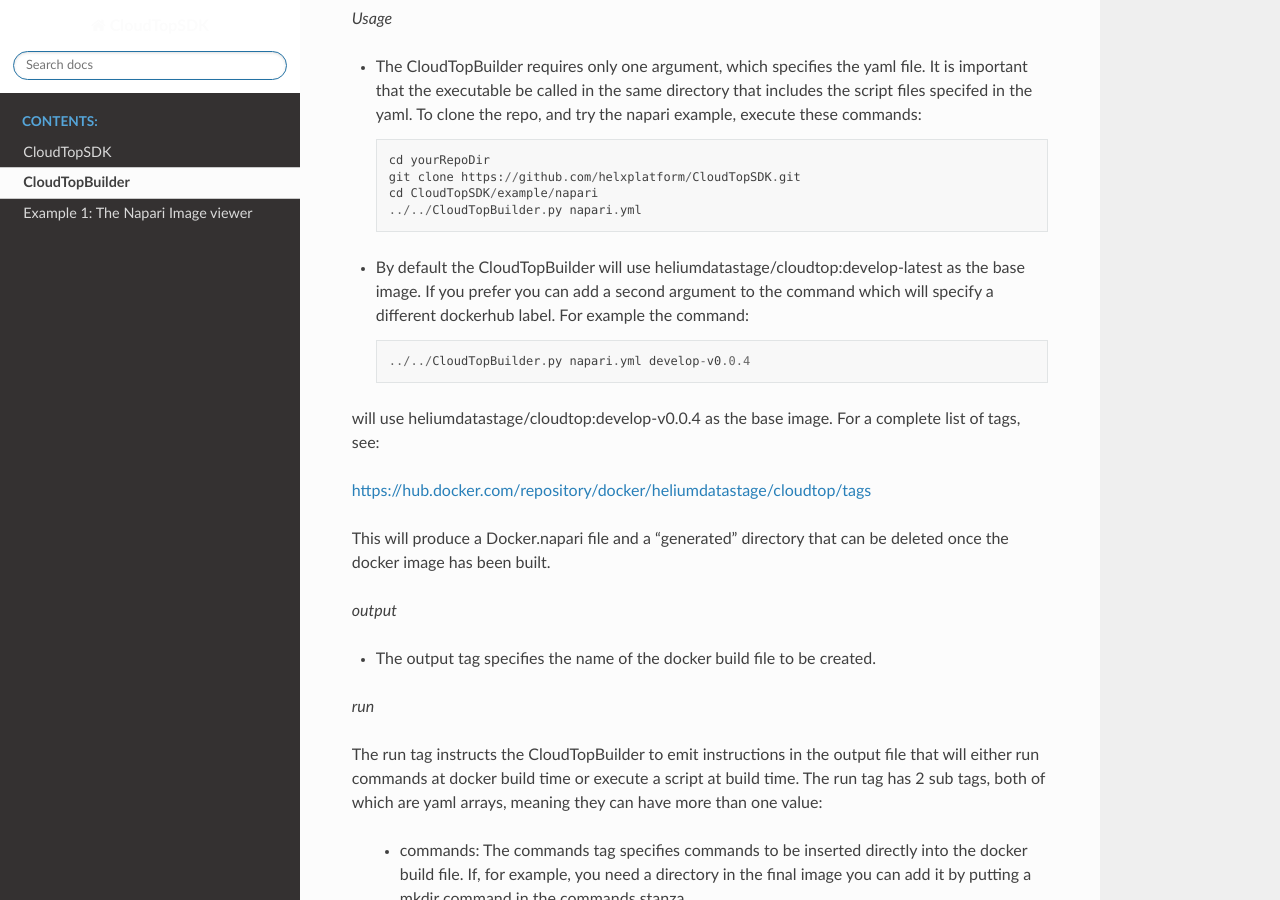
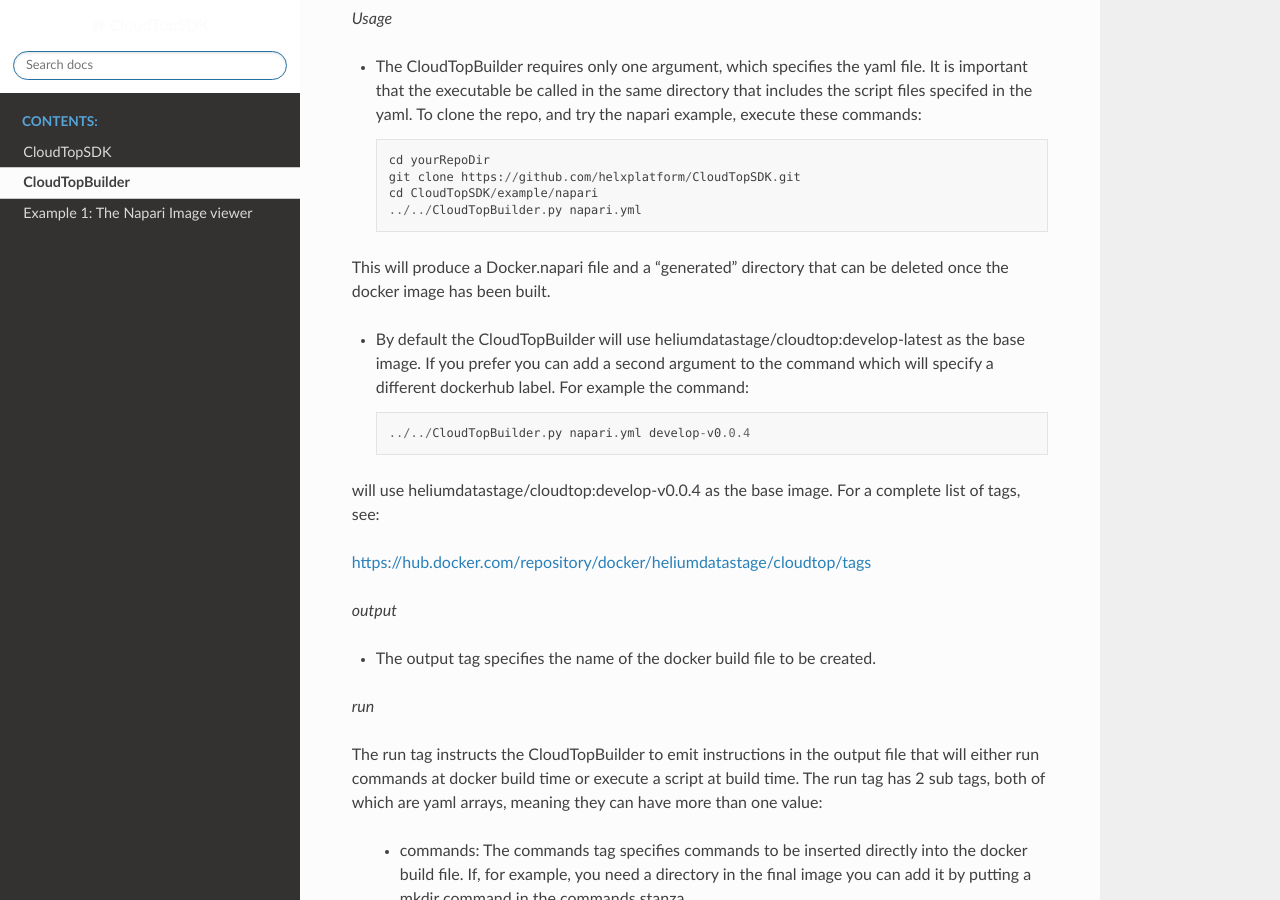
Before and after one commit to helxplatform/CloudTopSDK-docs, a Sphinx documentation site: the page built from docs/source/CloudTopBuilder.rst, in a window 1280 px wide and 900 px high, scrolled down 321 px. Built offline with Sphinx 7.4.7 and the Read the Docs theme 2.0.0, drawn with Linux system fonts in a browser that asks for light colours; some of the changed lines change nothing that is shown.

Commit message:
fixed the ordering issue

```diff
--- a/docs/source/CloudTopBuilder.rst
+++ b/docs/source/CloudTopBuilder.rst
@@ -12,6 +12,8 @@
    cd CloudTopSDK/example/napari
    ../../CloudTopBuilder.py napari.yml
 
+This will produce a Docker.napari file and a "generated" directory that can be deleted once the docker image has been built.
+
 *  By default the CloudTopBuilder will use heliumdatastage/cloudtop:develop-latest as the base image. If you prefer you can add a second argument to the command which will specify a different dockerhub label. For example the command::
 
    ../../CloudTopBuilder.py napari.yml develop-v0.0.4
@@ -20,8 +22,6 @@
 
 https://hub.docker.com/repository/docker/heliumdatastage/cloudtop/tags
 
-
-This will produce a Docker.napari file and a "generated" directory that can be deleted once the docker image has been built.
 
 *output*
 
```
